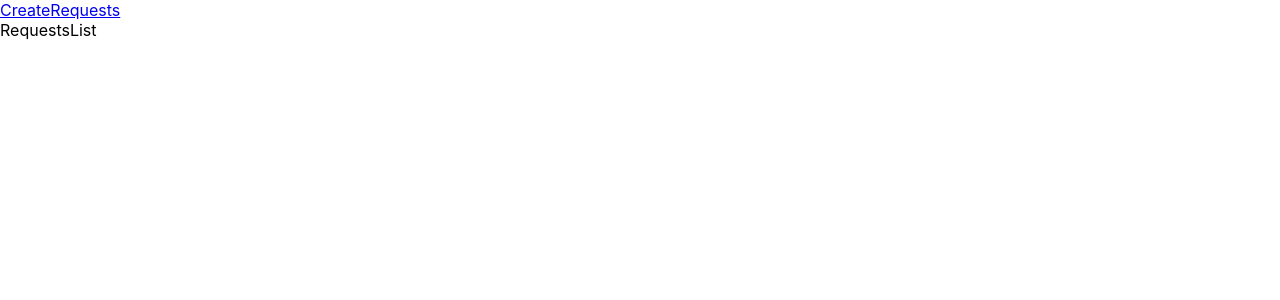
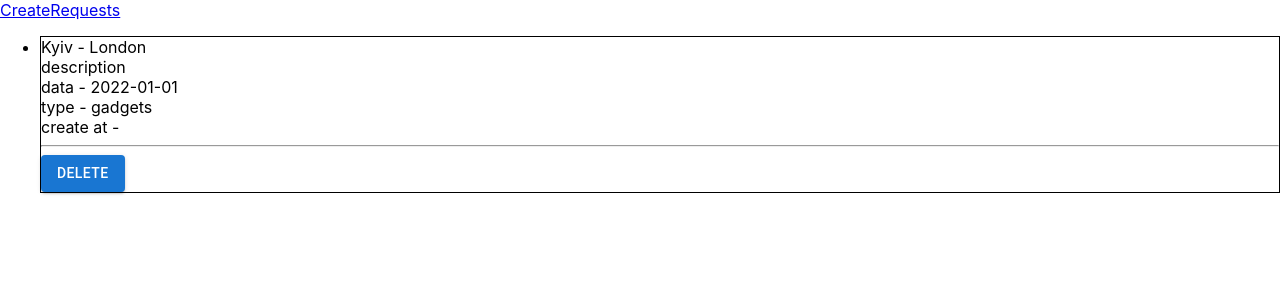
Before and after one commit to dmytrotsymbal/TestTask6, a React (Create React App) app: page /requests in a window 1280 px wide. Shown: the top 300 px of the page. Built offline with nearby package versions, Linux system fonts and the light colour scheme.

Commit message:
requestsPage start

```diff
--- a/package.json
+++ b/package.json
@@ -11,6 +11,7 @@
     "@testing-library/jest-dom": "^5.17.0",
     "@testing-library/react": "^13.4.0",
     "@testing-library/user-event": "^13.5.0",
+    "date-fns": "^2.30.0",
     "react": "^18.2.0",
     "react-dom": "^18.2.0",
     "react-redux": "^8.1.2",
--- a/src/Components/OrderForm/OrderForm.jsx
+++ b/src/Components/OrderForm/OrderForm.jsx
@@ -1,10 +1,9 @@
 import React, { useState } from "react";
 import { Button } from "@mui/material";
-import { useSelector, useDispatch } from "react-redux";
-import { addOrder, deleteOrder } from "../../Redux/orderSlice";
+import { useDispatch } from "react-redux";
+import { addOrder } from "../../Redux/orderSlice";
 
 const OrderForm = () => {
-  const orders = useSelector((state) => state.orders.orders);
   const dispatch = useDispatch();
 
   const [cityFrom, setCityFrom] = useState("");
@@ -69,31 +68,6 @@ const OrderForm = () => {
           Submit
         </Button>
       </form>
-
-      <hr />
-
-      <ul>
-        {orders.map((order) => (
-          <li key={order.id}>
-            <div style={{ border: "1px solid black", marginBottom: "10px" }}>
-              {order.cityFrom} - {order.cityTo}
-              <br />
-              {order.description}
-              <br />
-              data - {order.date}
-              <br />
-              type - {order.selectedType}
-              <hr />
-              <Button
-                onClick={() => dispatch(deleteOrder(order.id))}
-                variant="contained"
-              >
-                Delete
-              </Button>
-            </div>
-          </li>
-        ))}
-      </ul>
     </>
   );
 };
--- /dev/null
+++ b/src/Components/RequestsList/RequestsList.jsx
@@ -0,0 +1,39 @@
+import { useSelector, useDispatch } from "react-redux";
+import { deleteOrder } from "../../Redux/orderSlice";
+import { Button } from "@mui/material";
+// import { format } from "date-fns";
+
+
+const RequestsList = () => {
+  const orders = useSelector((state) => state.orders.orders);
+  const dispatch = useDispatch();
+  return (
+    <div className="RequestsList">
+      <ul>
+        {orders.map((order) => (
+          <li key={order.id}>
+            <div style={{ border: "1px solid black", marginBottom: "10px" }}>
+              {order.cityFrom} - {order.cityTo}
+              <br />
+              {order.description}
+              <br />
+              data - {order.date}
+              <br />
+              type - {order.selectedType}
+              <br />
+              create at - {order.createdAt}
+              <hr />
+              <Button
+                onClick={() => dispatch(deleteOrder(order.id))}
+                variant="contained"
+              >
+                Delete
+              </Button>
+            </div>
+          </li>
+        ))}
+      </ul>
+    </div>
+  );
+};
+export default RequestsList;
--- a/src/Container/App/App.jsx
+++ b/src/Container/App/App.jsx
@@ -1,9 +1,8 @@
-
 import { Route, Routes } from 'react-router-dom';
 import './App.css';
 import Create from '../../Pages/Create/Create';
-import RequestsList from '../../Pages/RequestsList/RequestsList';
 import Header from '../Header/Header';
+import RequestsPage from '../../Pages/RequestsPage/RequestsPage';
 
 function App() {
   return (
@@ -11,7 +10,7 @@ function App() {
       <Header />
       <Routes>
         <Route path='/create' element={<Create /> } />
-        <Route path='/requests' element={<RequestsList /> } />
+        <Route path='/requests' element={<RequestsPage /> } />
       </Routes>
     </div>
   );
--- a/src/Pages/RequestsList/RequestsList.jsx
+++ /dev/null
@@ -1,6 +0,0 @@
-const RequestsList = () => {
-  return (
-    <div>RequestsList</div>
-  )
-}
-export default RequestsList
--- /dev/null
+++ b/src/Pages/RequestsPage/RequestsPage.jsx
@@ -0,0 +1,10 @@
+import RequestsList from "../../Components/RequestsList/RequestsList"
+
+const RequestsPage = () => {
+  return (
+    <div className="RequestsPage">
+        <RequestsList />
+    </div>
+  )
+}
+export default RequestsPage
--- a/src/Redux/orderSlice.js
+++ b/src/Redux/orderSlice.js
@@ -1,4 +1,5 @@
 import { createSlice } from "@reduxjs/toolkit";
+// import { format } from "date-fns"; // Добавьте этот импорт
 
 const orderSlice = createSlice({
   name: "orders",
@@ -16,6 +17,7 @@ const orderSlice = createSlice({
   },
   reducers: {
     addOrder: (state, action) => {
+      const currentDate = new Date();
       state.orders.push({
         id: new Date().toISOString(),
         cityFrom: action.payload.cityFrom,
@@ -23,6 +25,7 @@ const orderSlice = createSlice({
         selectedType: action.payload.selectedType,
         date: action.payload.date,
         description: action.payload.description,
+        createdAt: currentDate.toISOString(),
       });
     },
     deleteOrder: (state, action) => {
```
Also changed, not shown: 1 other file (tests, documents, lock files or other folders).
